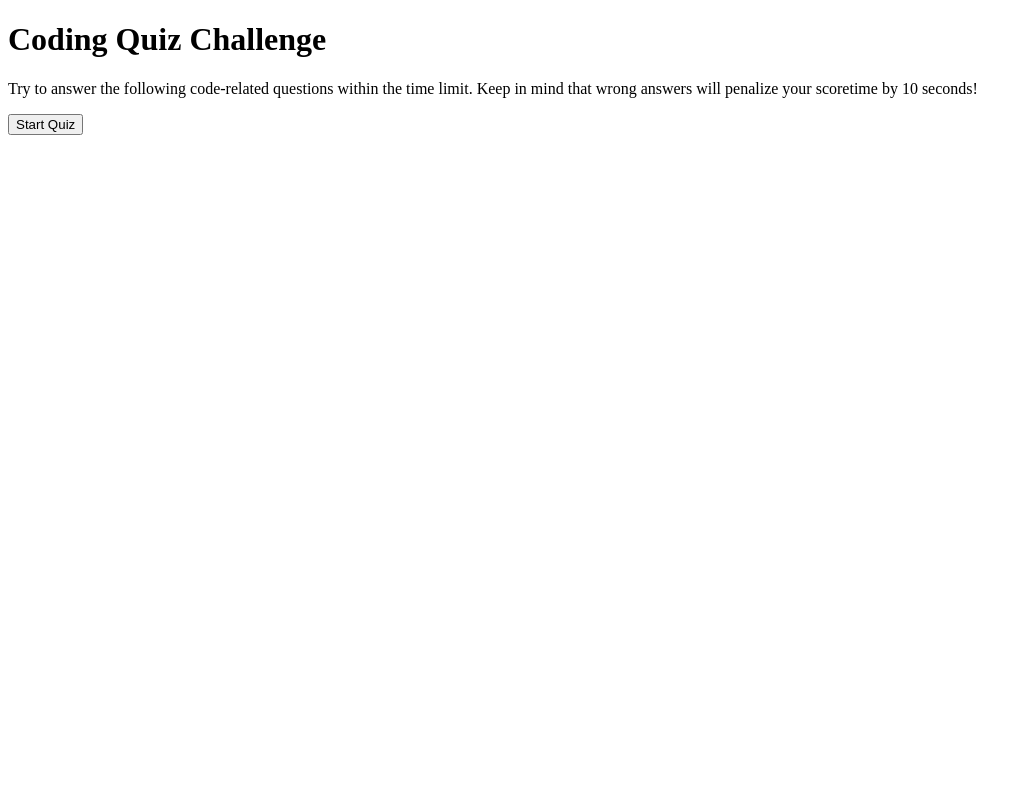
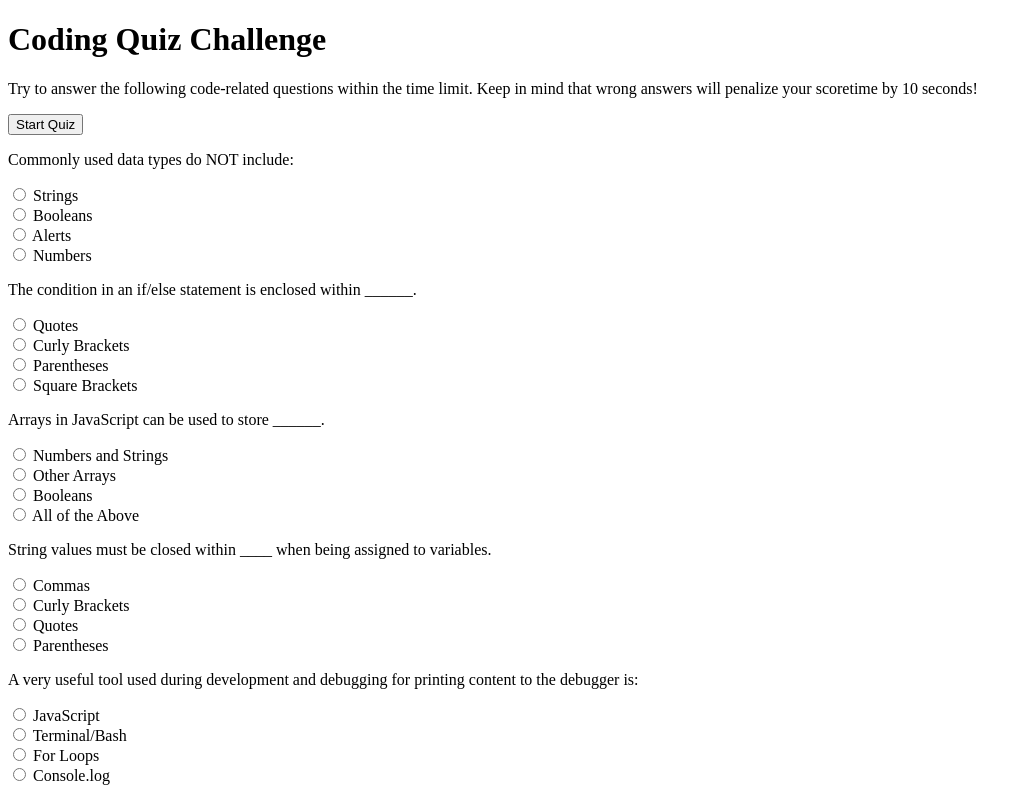
Before and after one commit to arielkhawly/homework-4, a plain HTML site: page quiz.html in a window 1280 px wide. Shown: the whole page, without its empty margins (0-1031 px from the left). Drawn offline with Linux system fonts and the light colour scheme.

Commit message:
file creation, question creation

```diff
--- a/quiz.html
+++ b/quiz.html
@@ -3,33 +3,59 @@
 
 <head>
     <title> JS Quiz</title>
-    <link rel="stylesheet" href
+    <link rel="stylesheet" href="style.css">
+    <script> src = "script.js"</script>
 </head>
 
 <body>
     <h1>Coding Quiz Challenge</h1>
     <p>Try to answer the following code-related questions within the time limit. Keep in mind that wrong answers will
         penalize your scoretime by 10 seconds!</p>
-        <div id = "start">
-    <button>Start Quiz</button>
+    <div id="start">
+        <button>Start Quiz</button>
     </div>
     <div id="quiz">
+        <form id="q1" name="q1">
+            <p>Commonly used data types do NOT include:</p>
+            <input type="radio" name="q1" value="strings"> Strings<br>
+            <input type="radio" name="q1" value="booleans"> Booleans<br>
+            <input type="radio" name="q1" value="alerts"> Alerts<br>
+            <input type="radio" name="q1" value="numbers"> Numbers
+        </form>
+        <form id="q2" name="q2">
+            <p>The condition in an if/else statement is enclosed within ______.</p>
+            <input type="radio" name="q2" value="quotes"> Quotes<br>
+            <input type="radio" name="q2" value="curlyBrackets"> Curly Brackets<br>
+            <input type="radio" name="q2" value="parentheses"> Parentheses<br>
+            <input type="radio" name="q2" value="squareBrackets"> Square Brackets
+        </form>
+        <form id="q3" name="q3">
+            <p>Arrays in JavaScript can be used to store ______.</p>
+            <input type="radio" name="q3" value="numbersAndStrings"> Numbers and Strings<br>
+            <input type="radio" name="q3" value="otherArrays"> Other Arrays<br>
+            <input type="radio" name="q3" value="booleans1"> Booleans<br>
+            <input type="radio" name="q3" value="allAbove"> All of the Above
+        </form>
+        <form id="q4" name="q4">
+            <p>String values must be closed within ____ when being assigned to variables.</p>
+            <input type="radio" name="q4" value="commas"> Commas<br>
+            <input type="radio" name="q4" value="curlyBrackets1"> Curly Brackets <br>
+            <input type="radio" name="q4" value="quotes"> Quotes<br>
+            <input type="radio" name="q4" value="parentheses1"> Parentheses
+        </form>
+        <form id="q5" name="q5">
+            <p>A very useful tool used during development and debugging for printing content to the debugger is:</p>
+            <input type="radio" name="q5" value="js"> JavaScript<br>
+            <input type="radio" name="q5" value="terminalBash"> Terminal/Bash<br>
+            <input type="radio" name="q5" value="forLoops"> For Loops<br>
+            <input type="radio" name="q5" value="consoleLog"> Console.log
+        </form>
+    </div>
+
+    <div></div>
+    <div id="score">
 
     </div>
-    <div id = "score">
-
-    </div>
-    <script>
-        //Allow User to start the quiz
-        //Change screens to show question one
-        // Create buttons for each possible answer
-        //Tell com which is the right and which are the wrong answers
-        //Have an alert to say if the person got the question right or wrong
-        //Factor it into their score
-
-
-
-    </script>
 </body>
 
 </html>
--- /dev/null
+++ b/script.js
@@ -0,0 +1,6 @@
+//Allow User to start the quiz
+//Change screens to show question one
+// Create buttons for each possible answer
+//Tell com which is the right and which are the wrong answers
+//Have an alert to say if the person got the question right or wrong
+//Factor it into their score
--- /dev/null
+++ b/style.css
@@ -0,0 +1 @@
+body
```
